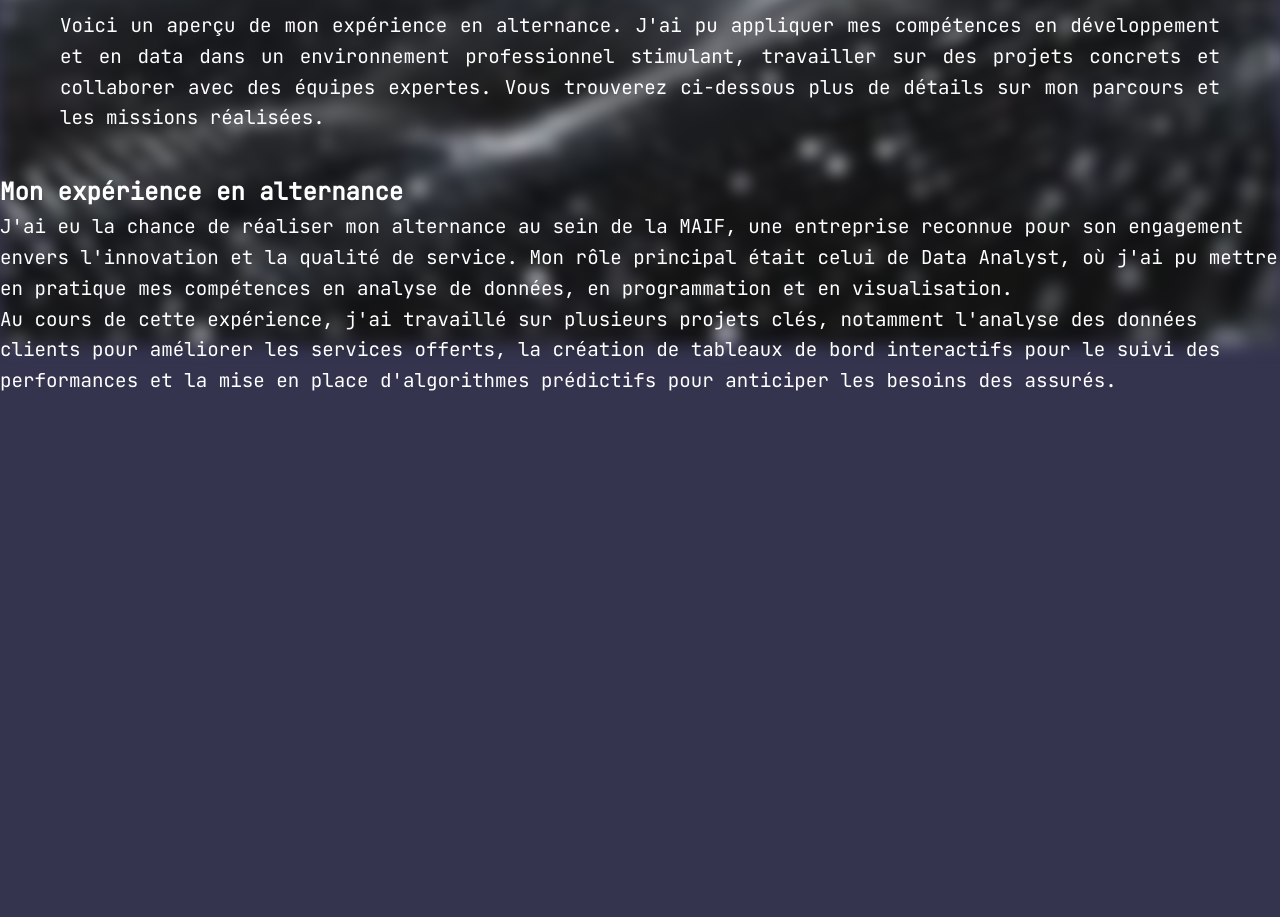
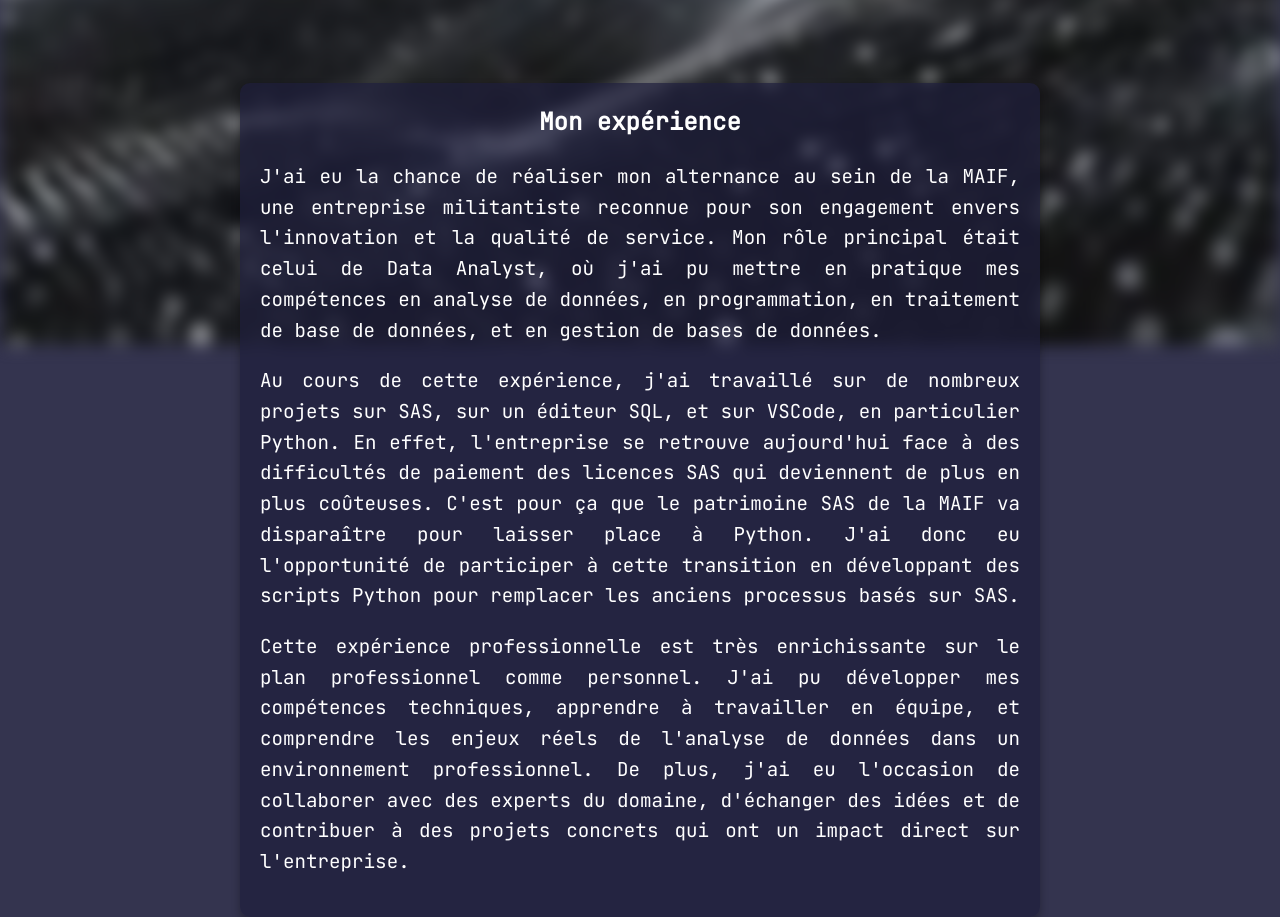
Before and after one commit to yvan-nedelec-etu/yvan-nedelec-etu.github.io, a plain HTML site: page alternance.html in a window 1280 px wide. Shown: the part 455-1372 px from the top of the page. Before the commit the page ends 851 px from the top, so only its background shows below. Drawn offline with Linux system fonts and the light colour scheme.

Commit message:
Update section headings and enhance styles for better presentation

```diff
--- a/alternance.html
+++ b/alternance.html
@@ -22,20 +22,21 @@
     <section class="alternance-intro">
   <img src="assets/maif.png" alt="Mon alternance" class="alternance-img">
   <h1>Mon alternance chez MAIF</h1>
-  <p>
-    Voici un aperçu de mon expérience en alternance. J'ai pu appliquer mes compétences en développement et en data dans un environnement professionnel stimulant,
-    travailler sur des projets concrets et collaborer avec des équipes expertes. Vous trouverez ci-dessous plus de détails sur mon parcours et les missions réalisées.
-  </p>
 </section>
     <section class="alternance-details">
-        <h2>Mon expérience en alternance</h2>
+        <h2>Mon expérience</h2>
         <p>
-            J'ai eu la chance de réaliser mon alternance au sein de la MAIF, une entreprise reconnue pour son engagement envers l'innovation et la qualité de service.
-            Mon rôle principal était celui de Data Analyst, où j'ai pu mettre en pratique mes compétences en analyse de données, en programmation et en visualisation.
+            J'ai eu la chance de réaliser mon alternance au sein de la MAIF, une entreprise militantiste reconnue pour son engagement envers l'innovation et la qualité de service.
+            Mon rôle principal était celui de Data Analyst, où j'ai pu mettre en pratique mes compétences en analyse de données, en programmation, en traitement de base de données, et en gestion de bases de données.
         </p>
         <p>
-            Au cours de cette expérience, j'ai travaillé sur plusieurs projets clés, notamment l'analyse des données clients pour améliorer les services offerts,
-            la création de tableaux de bord interactifs pour le suivi des performances et la mise en place d'algorithmes prédictifs pour anticiper les besoins des assurés.
+            Au cours de cette expérience, j'ai travaillé sur de nombreux projets sur SAS, sur un éditeur SQL, et sur VSCode, en particulier Python. En effet, l'entreprise se retrouve aujourd'hui face à des difficultés
+            de paiement des licences SAS qui deviennent de plus en plus coûteuses. C'est pour ça que le patrimoine SAS de la MAIF va disparaître pour laisser place à Python.
+            J'ai donc eu l'opportunité de participer à cette transition en développant des scripts Python pour remplacer les anciens processus basés sur SAS.
+        </p>
+        <p>
+            Cette expérience professionnelle est très enrichissante sur le plan professionnel comme personnel. J'ai pu développer mes compétences techniques, apprendre à travailler en équipe, et comprendre les enjeux réels de l'analyse de données dans un environnement professionnel.
+            De plus, j'ai eu l'occasion de collaborer avec des experts du domaine, d'échanger des idées et de contribuer à des projets concrets qui ont un impact direct sur l'entreprise.
         </p>
     </section>
     <script src="js/menu.js"></script>
--- a/css/styles.css
+++ b/css/styles.css
@@ -470,6 +470,8 @@
 
 .alternance-img {
   width: 100%;
+  margin: 0 auto;
+  display: block;           /* Centrer l'image */
   height: auto;             /* Permet d'afficher l'image en entier */
   max-width: 400px;         /* Réduit la taille globale de l'image */
   object-fit: contain;      /* Affiche l'image complète sans la cropper */
@@ -487,3 +489,25 @@
   line-height: 1.6;
   text-align: justify;
 }
+
+.alternance-details {
+  max-width: 800px;
+  margin: 40px auto;         /* Centrage et espace vertical */
+  background: rgba(30, 30, 60, 0.7);  /* Fond sombre semi-transparent */
+  padding: 20px;
+  border-radius: 10px;
+  box-shadow: 0 4px 8px rgba(0, 0, 0, 0.3);
+  text-align: justify;
+}
+
+/* Optionnel : centrer le titre à l'intérieur du carré */
+.alternance-details h2 {
+  text-align: center;
+  margin-bottom: 20px;
+}
+
+/* Règler l'espacement entre les paragraphes */
+.alternance-details p {
+  margin-bottom: 20px;
+  line-height: 1.6;
+}
```
Also changed, not shown: about.html (+4 -4 lines), index.html (+1 -1 lines).
